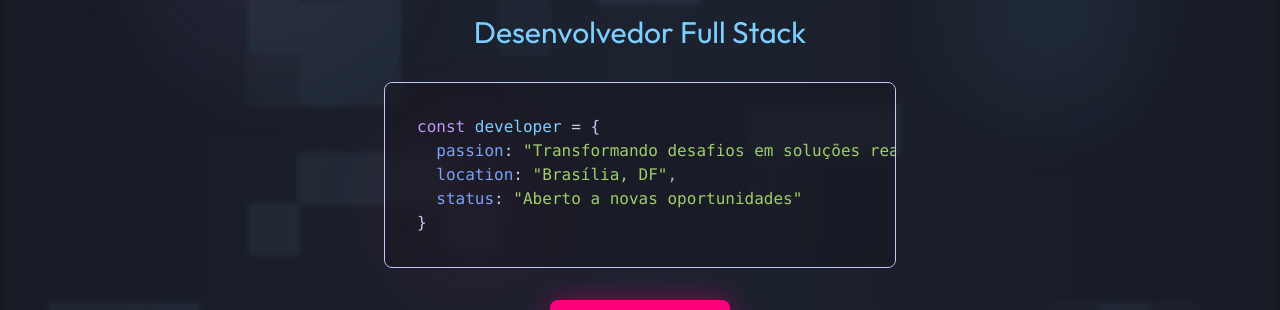
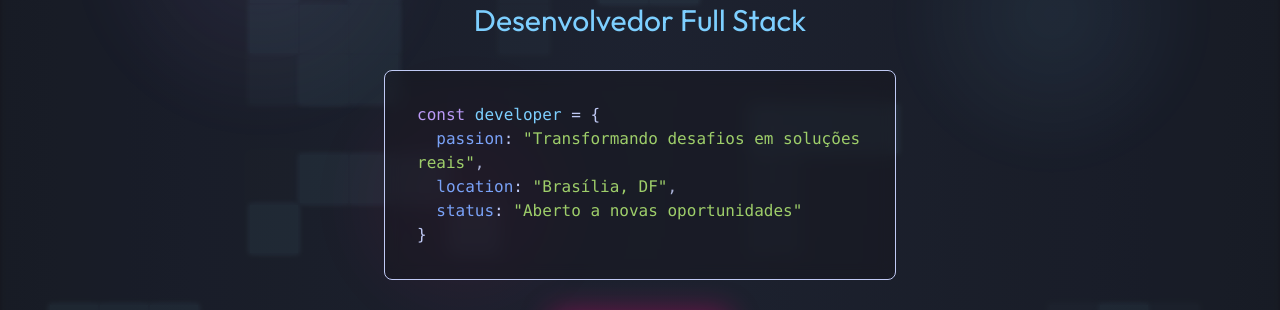
Before and after one commit to NicollasRezende/nikz, a Next.js app in the folder nikz-react/: page / in a window 1280 px wide. Shown: the part 295-605 px from the top of the page. Built offline with nearby package versions, Linux system fonts and the light colour scheme; no server answers.

Commit message:
fixing-web

```diff
--- a/nikz-react/components/effects/GameOfLife.tsx
+++ b/nikz-react/components/effects/GameOfLife.tsx
@@ -10,17 +10,8 @@ export default function GameOfLife() {
   const [shouldRender, setShouldRender] = useState(false);
 
   useEffect(() => {
-    // Only render on desktop (1024px+)
-    const checkViewport = () => {
-      setShouldRender(window.innerWidth >= 1024);
-    };
-
-    checkViewport();
-    window.addEventListener("resize", checkViewport);
-
-    return () => {
-      window.removeEventListener("resize", checkViewport);
-    };
+    const prefersReduced = window.matchMedia("(prefers-reduced-motion: reduce)").matches;
+    if (!prefersReduced) setShouldRender(true);
   }, []);
 
   useEffect(() => {
@@ -44,7 +35,8 @@ export default function GameOfLife() {
       if (gameRef.current) {
         gameRef.current.resize(canvas.width, canvas.height);
       } else {
-        gameRef.current = new GameOfLifeEngine(canvas.width, canvas.height, 50);
+        const cellSize = window.innerWidth < 768 ? 60 : 50;
+        gameRef.current = new GameOfLifeEngine(canvas.width, canvas.height, cellSize);
       }
     };
 
--- a/nikz-react/components/sections/Hero.tsx
+++ b/nikz-react/components/sections/Hero.tsx
@@ -54,9 +54,9 @@ export default function Hero() {
               delay: HERO_SEQUENCE.codeBlock.delay,
               duration: HERO_SEQUENCE.codeBlock.duration,
             }}
-            className="w-full max-w-lg mx-auto text-left font-code text-sm sm:text-base bg-bg-secondary/50 backdrop-blur-sm border border-fg-primary/10 rounded-lg p-4 sm:p-8 overflow-x-auto"
+            className="w-full max-w-lg mx-auto text-left font-code text-sm sm:text-base bg-bg-secondary/50 backdrop-blur-sm border border-fg-primary/10 rounded-lg p-4 sm:p-8 overflow-hidden"
           >
-            <pre className="text-fg-secondary">
+            <pre className="text-fg-secondary whitespace-pre-wrap wrap-break-word overflow-x-auto">
               <code>
                 <span className="text-syntax-purple">const</span>{" "}
                 <span className="text-syntax-cyan">developer</span>{" "}
```
